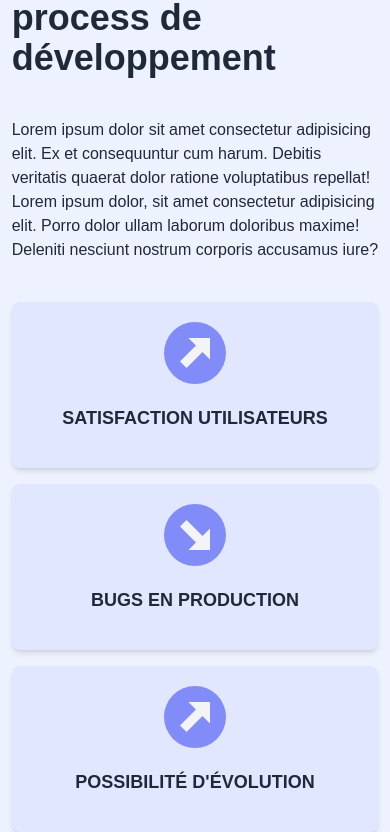
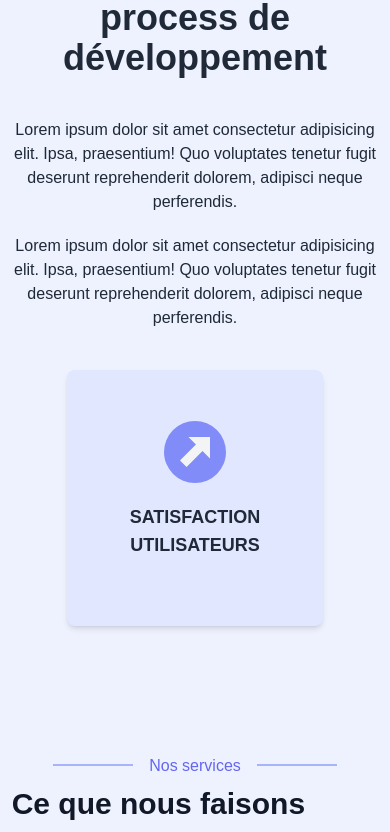
Before and after one commit to erischon/the-dizalch-project, a Next.js app: page / in a window 390 px wide. Shown: the part 2082-2914 px from the top of the page. Built offline with nearby package versions, Linux system fonts and the light colour scheme.

Commit message:
solution section

```diff
--- a/package.json
+++ b/package.json
@@ -36,6 +36,7 @@
     "rehype-slug": "^5.1.0",
     "tailwindcss": "3.3.3",
     "typescript": "5.1.6",
+    "usehooks-ts": "^2.9.1",
     "vite-tsconfig-paths": "^4.2.0"
   },
   "devDependencies": {
--- a/src/components/public/GainCard.tsx
+++ b/src/components/public/GainCard.tsx
@@ -12,7 +12,7 @@ export default function GainCard({ gain }: { gain: GainCardProps }) {
 
   return (
     <>
-      <div className="group min-w-fit mx-auto rounded-lg shadow-md p-5 w-full bg-indigo-100 flex justify-center flex-col sm:col-span-4">
+      <div className="group min-w-fit mx-auto w-64 h-64 md:w-full md:h-full rounded-lg shadow-md p-5 bg-indigo-100 flex justify-center flex-col lg:col-span-4">
         <div className="text-3xl text-gray-100 mb-5 w-fit mx-auto">
           <div className="p-4 bg-indigo-400 rounded-full">{icon}</div>
         </div>
--- /dev/null
+++ b/src/components/public/Slideshow.tsx
@@ -0,0 +1,27 @@
+import React, { useState, useEffect } from "react";
+
+const Slideshow = ({ content }: { content: React.JSX.Element[] }) => {
+  const [currentContent, setCurrentContent] = useState(0);
+
+  useEffect(() => {
+    const intervalId = setInterval(() => {
+      setCurrentContent((currentContent + 1) % content.length);
+    }, 2000);
+
+    return () => {
+      clearInterval(intervalId);
+    };
+  }, [currentContent, content.length]);
+
+  return (
+    <div className="mx-auto">
+      <button
+        onClick={() => setCurrentContent((currentContent + 1) % content.length)}
+      >
+        {content[currentContent]}
+      </button>
+    </div>
+  );
+};
+
+export default Slideshow;
--- a/src/components/public/sections/SolutionSection.tsx
+++ b/src/components/public/sections/SolutionSection.tsx
@@ -1,10 +1,12 @@
 "use client";
 
+import { useMediaQuery } from "usehooks-ts";
 import Image from "next/image";
 import { motion } from "framer-motion";
 
 import { gains } from "@/data/infos";
-import GainCard from "../GainCard";
+import GainCard from "@/components/public/GainCard";
+import Slideshow from "@/components/public/Slideshow";
 
 import {
   slideRightToLeftVariants,
@@ -16,12 +18,14 @@ import {
  * @version 1.0.0
  */
 export default function SolutionSection() {
+  const media = useMediaQuery("(max-width: 768px)");
+
   return (
     <section
-      className="min-h-screen py-[4rem] lg:py-[6rem] px-[3%] lg:px-[6%] mx-auto bg-indigo-50"
-      id="hook"
+      className="min-h-screen py-[4rem] lg:py-[6rem] px-[3%] lg:px-[6%] mx-auto bg-indigo-50 flex flex-col"
+      id="solution"
     >
-      <div className="flex flex-col items-start mb-10 max-w-3xl">
+      <div className="flex flex-col md:items-start mb-10 max-w-3xl text-center md:text-left">
         <p className="text-md text-gray-500 mb-5">La solution</p>
 
         <h2 className="text-4xl text-gray-800 font-semibold">
@@ -29,32 +33,55 @@ export default function SolutionSection() {
         </h2>
       </div>
 
-      <div className="grid md:grid-cols-12 mb-10">
-        <div className="text-gray-800 md:col-span-7 md:pr-14 mb-5 max-w-3xl flex flex-col justify-between">
+      <div className="grid lg:grid-cols-12 grow">
+        <div className="text-gray-800 lg:col-span-7 md:pr-14 max-w-3xl flex flex-col">
+          <div className="mb-5">
             <motion.p
-            className="md:text-lg lg:text-xl mb-10"
+              className="text-center md:text-left md:text-lg lg:text-2xl mb-5"
               variants={slideLeftToRightVariants}
               initial="initial"
               whileInView="animate"
               transition={{ ease: "easeIn", duration: 0.5 }}
               viewport={{ once: true }}
             >
-            Lorem ipsum dolor sit amet consectetur adipisicing elit. Ex et
-            consequuntur cum harum. Debitis veritatis quaerat dolor ratione
-            voluptatibus repellat! Lorem ipsum dolor, sit amet consectetur
-            adipisicing elit. Porro dolor ullam laborum doloribus maxime!
-            Deleniti nesciunt nostrum corporis accusamus iure?
+              Lorem ipsum dolor sit amet consectetur adipisicing elit. Ipsa,
+              praesentium! Quo voluptates tenetur fugit deserunt reprehenderit
+              dolorem, adipisci neque perferendis.
             </motion.p>
 
-          <div className="grid sm:grid-cols-12 sm:justify-center gap-4">
+            <motion.p
+              className="text-center md:text-left md:text-lg lg:text-2xl mb-5"
+              variants={slideLeftToRightVariants}
+              initial="initial"
+              whileInView="animate"
+              transition={{ ease: "easeIn", duration: 0.5 }}
+              viewport={{ once: true }}
+            >
+              Lorem ipsum dolor sit amet consectetur adipisicing elit. Ipsa,
+              praesentium! Quo voluptates tenetur fugit deserunt reprehenderit
+              dolorem, adipisci neque perferendis.
+            </motion.p>
+          </div>
+
+          <div className="grid md:grid-cols-3 lg:grid-cols-12 sm:justify-center gap-4 grow">
+            {!media ? (
+              <>
                 {gains.map((gain) => (
                   <GainCard gain={gain} key={gain.title} />
                 ))}
+              </>
+            ) : (
+              <Slideshow
+                content={gains.map((gain) => (
+                  <GainCard gain={gain} key={gain.title} />
+                ))}
+              />
+            )}
           </div>
         </div>
 
         <motion.div
-          className="relative w-[20rem] lg:w-[25rem] h-[20rem] lg:h-[25rem] mx-auto mt-4 md:my-auto md:col-span-5"
+          className="relative w-[20rem] lg:w-[25rem] h-[20rem] lg:h-[25rem] mx-auto mt-4 lg:col-span-5 hidden lg:block"
           variants={slideRightToLeftVariants}
           initial="initial"
           whileInView="animate"
```
Also changed, not shown: 1 other file (tests, documents, lock files or other folders). Lines whose indentation alone changed are shown as unchanged.
